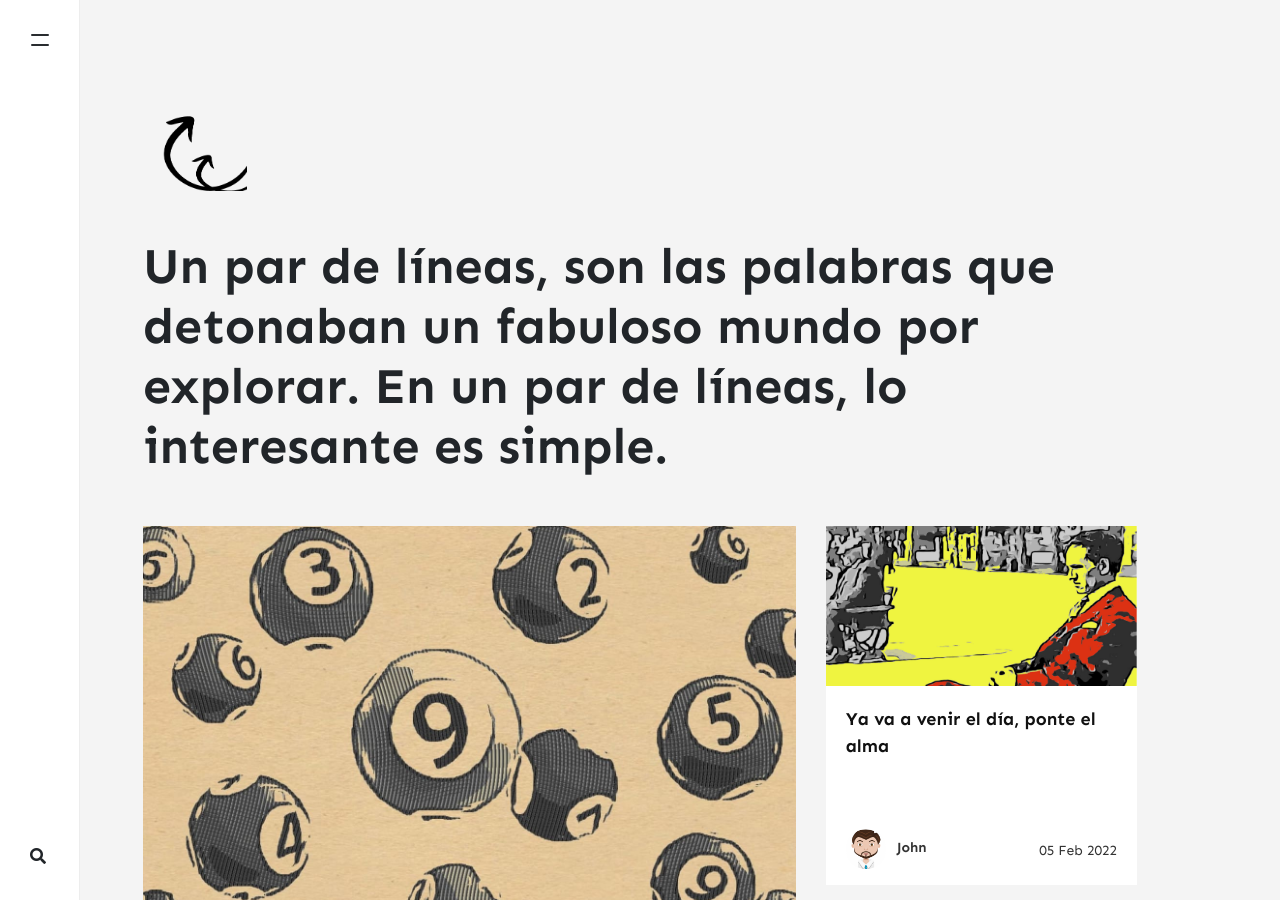
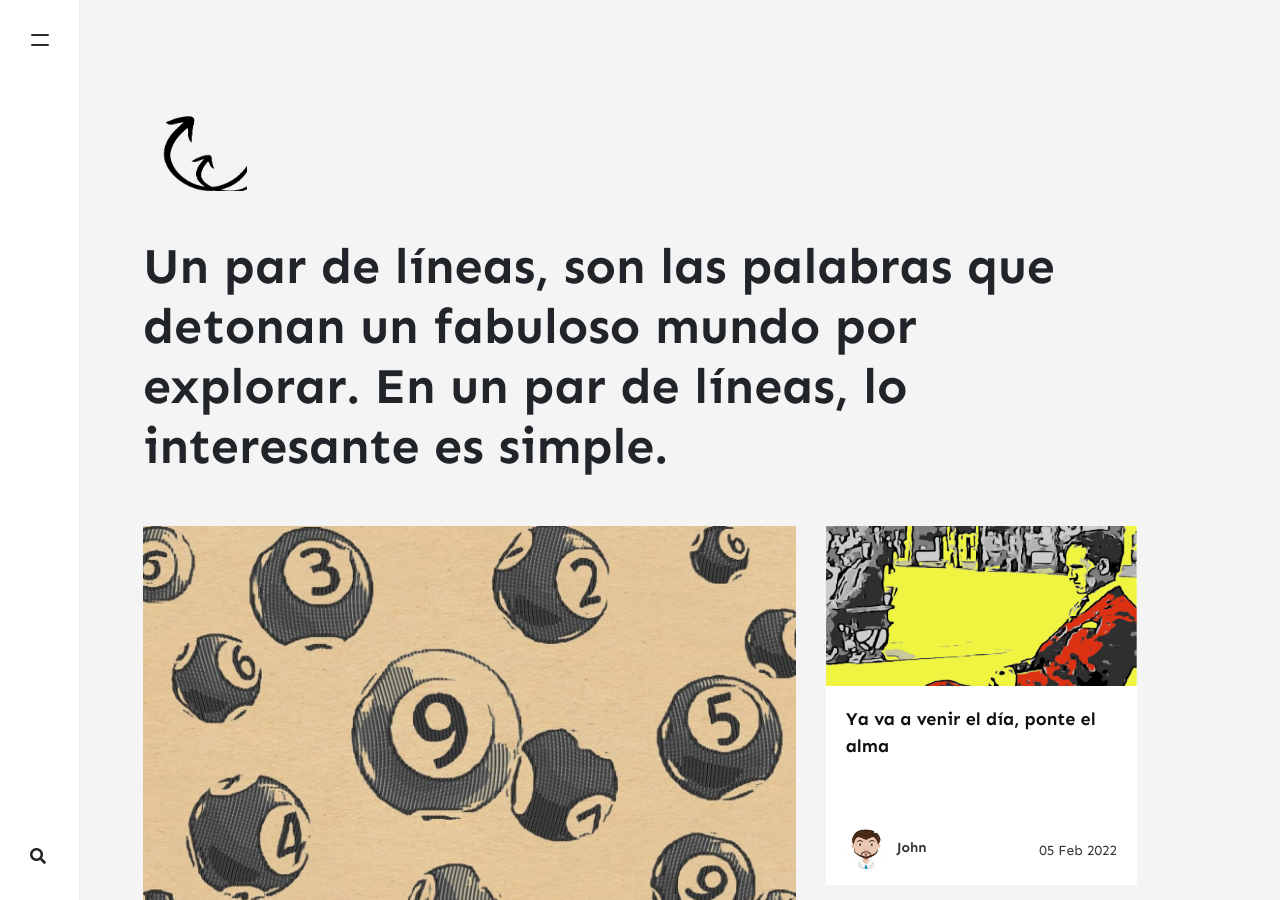
Before and after one commit to kanancho/unpardelineas, a Jekyll site: the page built from index.html, in a window 1280 px wide and 900 px high. Built offline with Jekyll 4.4.1, drawn with Linux system fonts in a browser that asks for light colours; nearby versions of some CDN libraries; the list of posts is cut into pages by our own code; comment, search, counter and statistics services are not loaded.

Commit message:
Update _config.yml

```diff
--- a/_config.yml
+++ b/_config.yml
@@ -1,7 +1,7 @@
 # Site
 name: "Un par de líneas"
 title: "Un par de líneas"
-description: "Un par de líneas, son las palabras que detonaban un fabuloso mundo por explorar. En un par de líneas, lo interesante es simple."
+description: "Un par de líneas, son las palabras que detonan un fabuloso mundo por explorar. En un par de líneas, lo interesante es simple."
 logo: 'assets/images/logo.png'
 favicon: 'assets/images/logo.png'
 baseurl:
```
